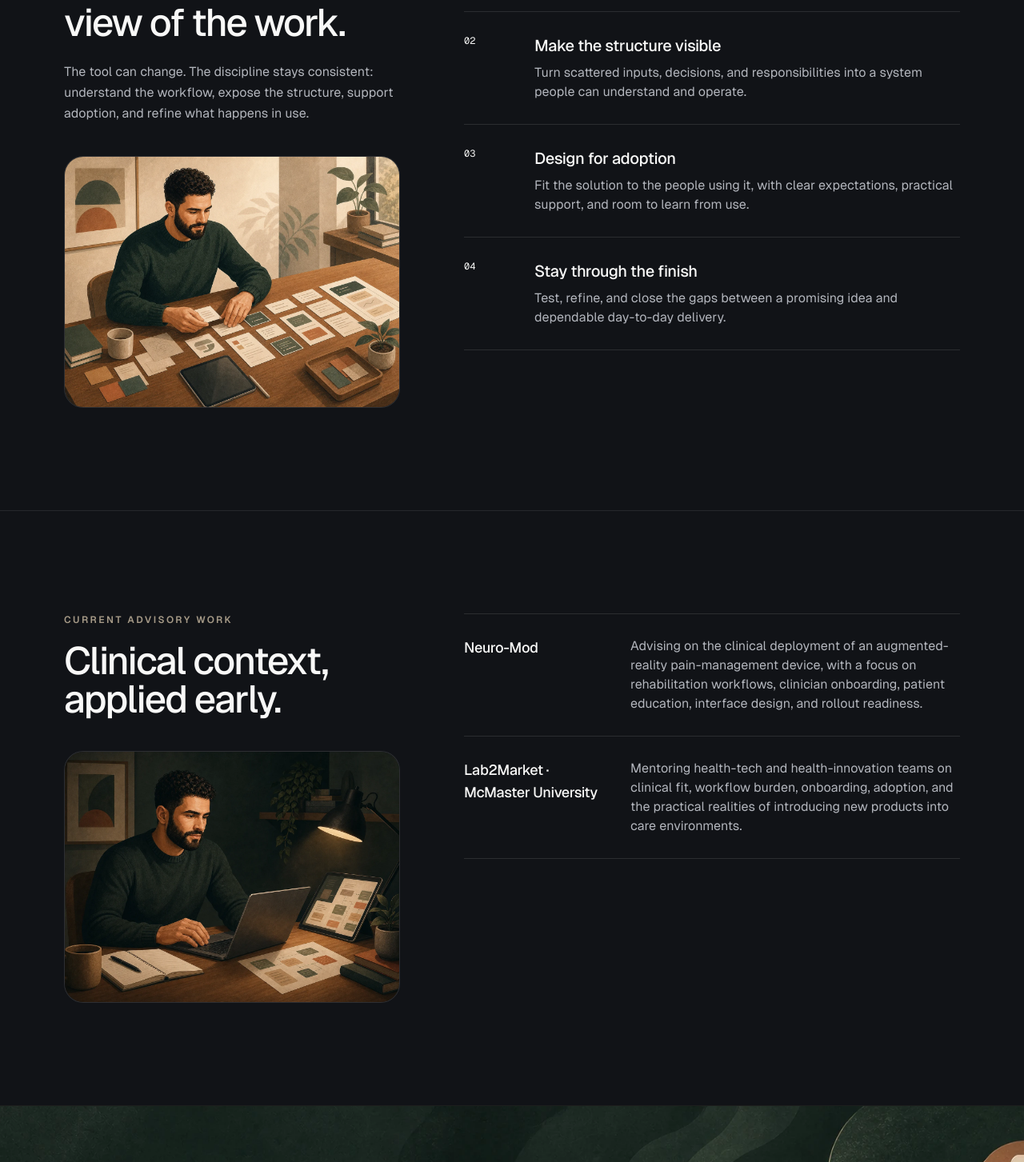
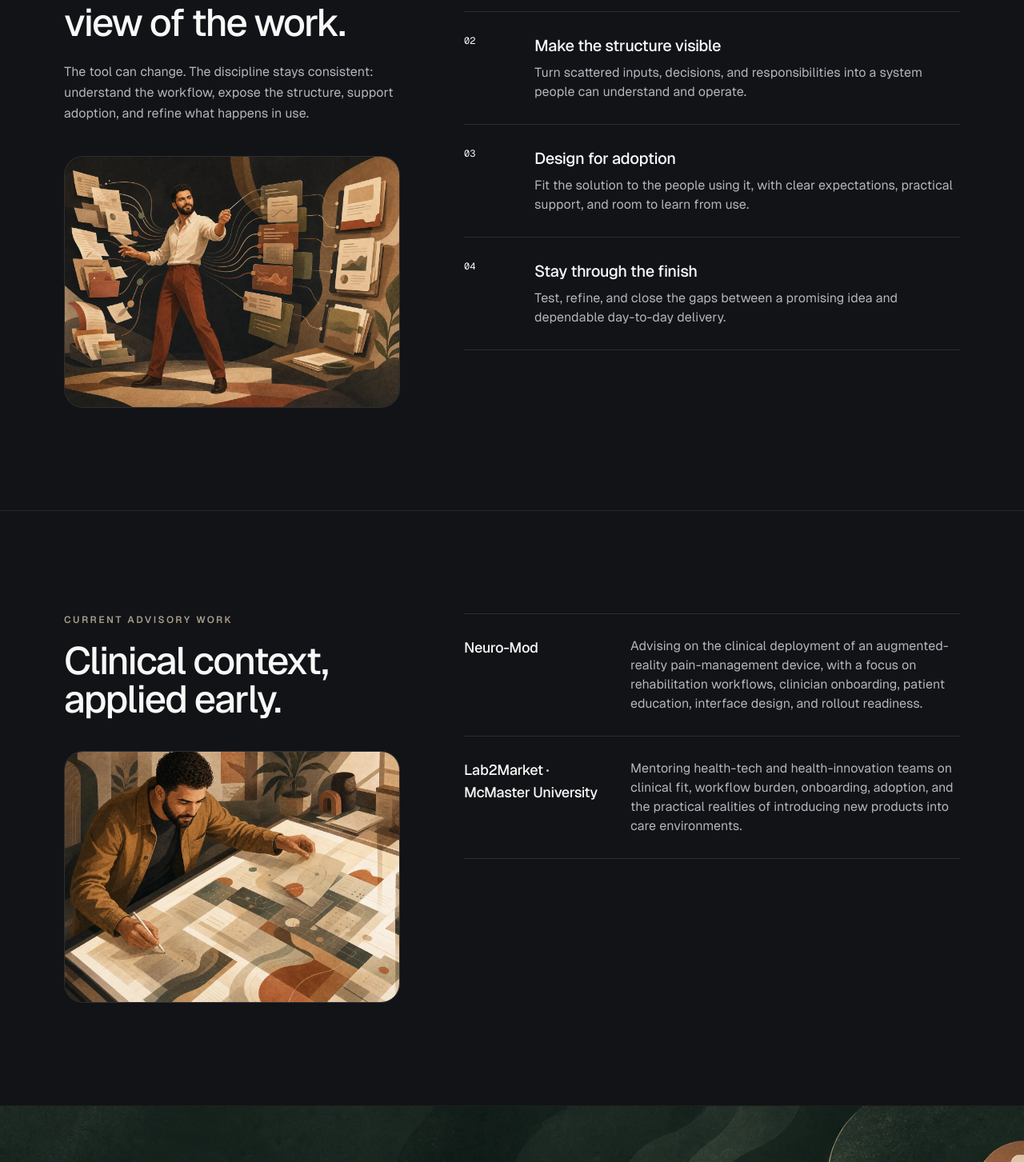
Before and after one commit to GenerousPharaoh/kareemhassanein-site, a Next.js app: page / in a window 1280 px wide. Shown: the part 3413-4866 px from the top of the page at 80% size. Built offline with nearby package versions, Linux system fonts and the light colour scheme.

Commit message:
Diversify homepage illustration direction

```diff
--- a/src/app/page.tsx
+++ b/src/app/page.tsx
@@ -174,8 +174,8 @@ export default function Home() {
             </p>
             <figure className="relative mt-10 aspect-[4/3] overflow-hidden rounded-[1.5rem] border border-white/[0.1] bg-white/[0.02]">
               <Image
-                src="/images/solo-workflow-mapping-home-v9.webp"
-                alt="Illustration of Kareem organizing a working process across a table"
+                src="/images/systems-conductor-home-v10.webp"
+                alt="Illustration of Kareem orchestrating connected workflows and operating systems"
                 fill
                 sizes="(min-width: 1024px) 500px, calc(100vw - 3rem)"
                 className="object-cover"
@@ -205,8 +205,8 @@ export default function Home() {
               <h2 className="max-w-xl text-4xl font-medium tracking-[-0.045em] sm:text-5xl">Clinical context, applied early.</h2>
               <figure className="relative mt-10 aspect-[4/3] overflow-hidden rounded-[1.5rem] border border-white/[0.1] bg-white/[0.02]">
                 <Image
-                  src="/images/ai-assisted-work-home-v9.webp"
-                  alt="Illustration of Kareem reviewing an AI-assisted digital workflow"
+                  src="/images/ai-systems-score-home-v10.webp"
+                  alt="Illustration of Kareem composing an AI-assisted workflow across layered materials"
                   fill
                   sizes="(min-width: 1024px) 500px, calc(100vw - 3rem)"
                   className="object-cover"
```
Also changed, not shown: public/images/ai-systems-score-home-v10.webp (added), public/images/systems-conductor-home-v10.webp (added).
